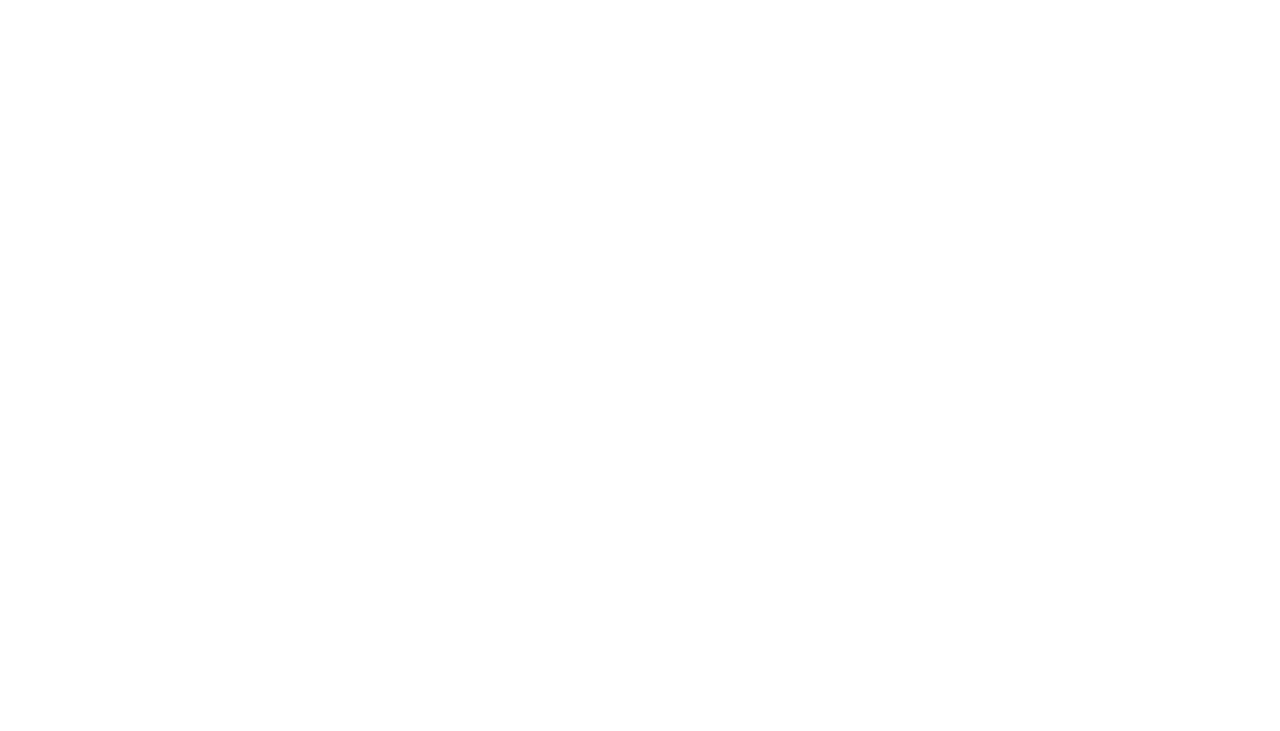
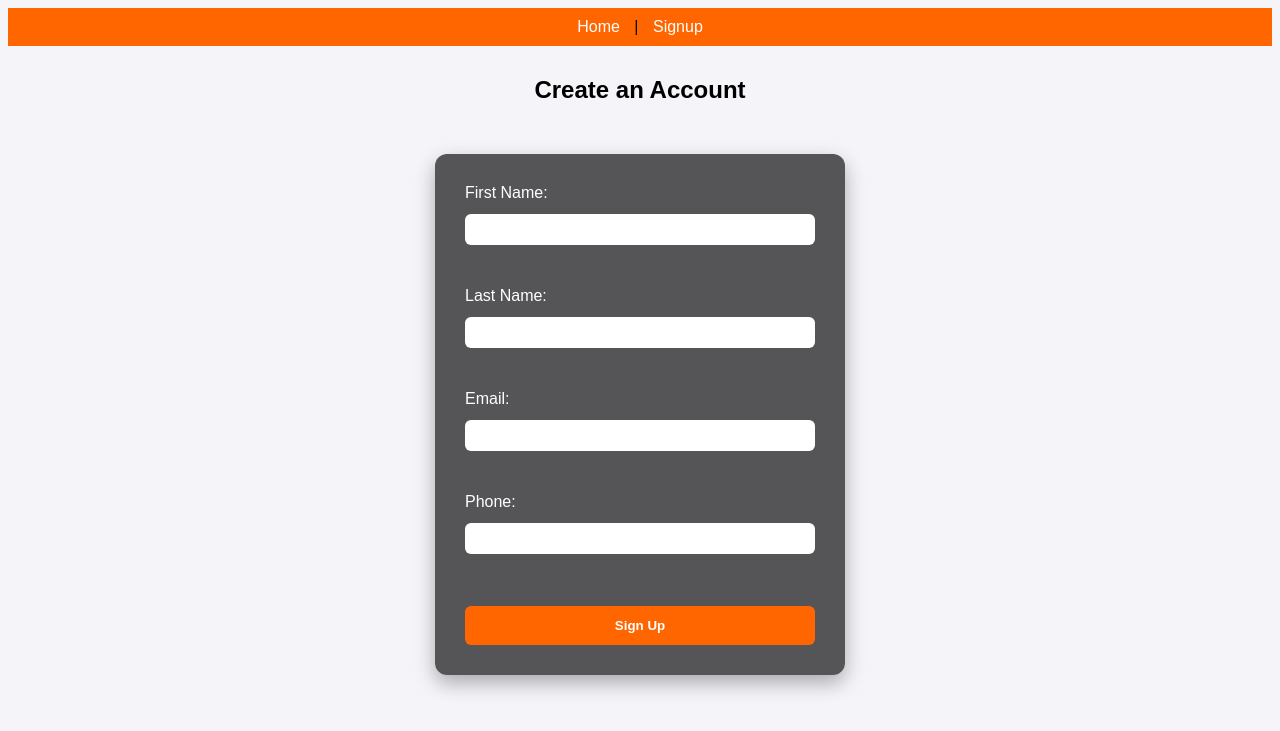
Before and after one commit to Chibela/Door-Step_CS120_project, a Flask app: page /signup in a window 1280 px wide. Before the commit the part shown is empty. Shown: the top 731 px of the page. Run offline with Flask 3, Linux system fonts and the light colour scheme.

Commit message:
Signup template updated

```diff
--- a/static/style.css
+++ b/static/style.css
@@ -38,3 +38,42 @@
     list-style: none;
     padding: 0;
 }
+
+.signupForm{
+    display: flex;
+    flex-direction:column;
+    gap:12px;
+    width: 350px;
+    margin: 50px auto;
+    padding: 30px;
+    border-radius: 12px;
+    border: none;
+    background:rgba(0, 0, 0, 0.65);
+    /* backdrop-filter: blur(8px);
+    -webkit-backdrop-filter: blur(8px); */
+    color: white;
+    box-shadow: 0 8px 20px rgba(0,0,0,0.3);
+}
+
+.signupForm label {
+    text-align: left;
+}
+
+.signupForm input{
+    border-radius: 6px;
+    border: none;
+    padding: 8px;
+    outline: none;
+}
+
+.signupForm button {
+    margin-top: 10px;
+    padding: 12px;
+    background: #ff6600;
+    color: white;
+    border: none;
+    border-radius: 6px;
+    font-weight: bold;
+    cursor: pointer;
+    transition: background 0.3s ease;
+}
--- a/templates/signup.html
+++ b/templates/signup.html
@@ -0,0 +1,22 @@
+{% extends "base.html" %}
+
+{% block title %}Signup - Food Truck{% endblock %}
+
+{% block content %}
+    <h2>Create an Account</h2>
+    <form class="signupForm" method="POST">
+        <label>First Name:</label>
+        <input type="text" name="first_name" required><br>
+
+        <label>Last Name:</label>
+        <input type="text" name="last_name" required><br>
+
+        <label>Email:</label>
+        <input type="email" name="email" required><br>
+
+        <label>Phone:</label>
+        <input type="text" name="phone" required><br>
+
+        <button type="submit">Sign Up</button>
+    </form>
+{% endblock %}
```
